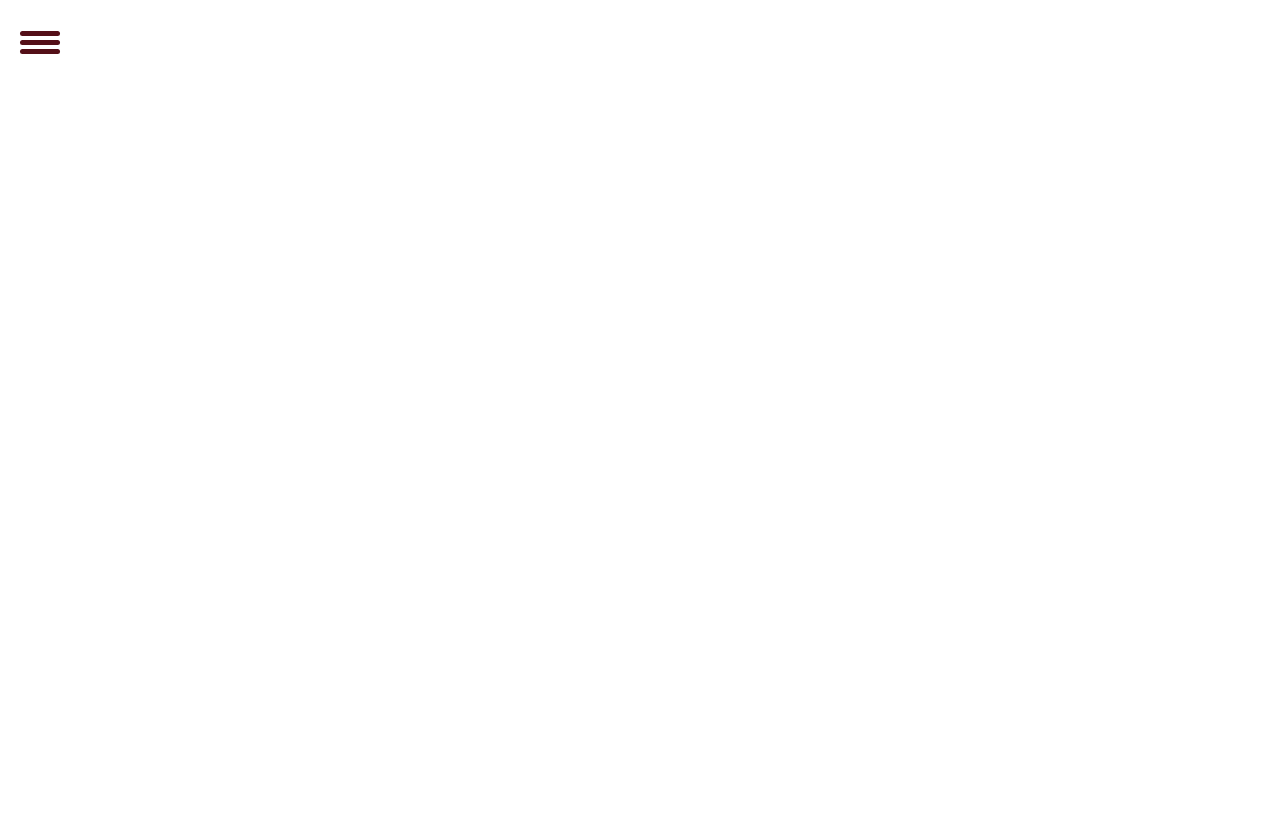
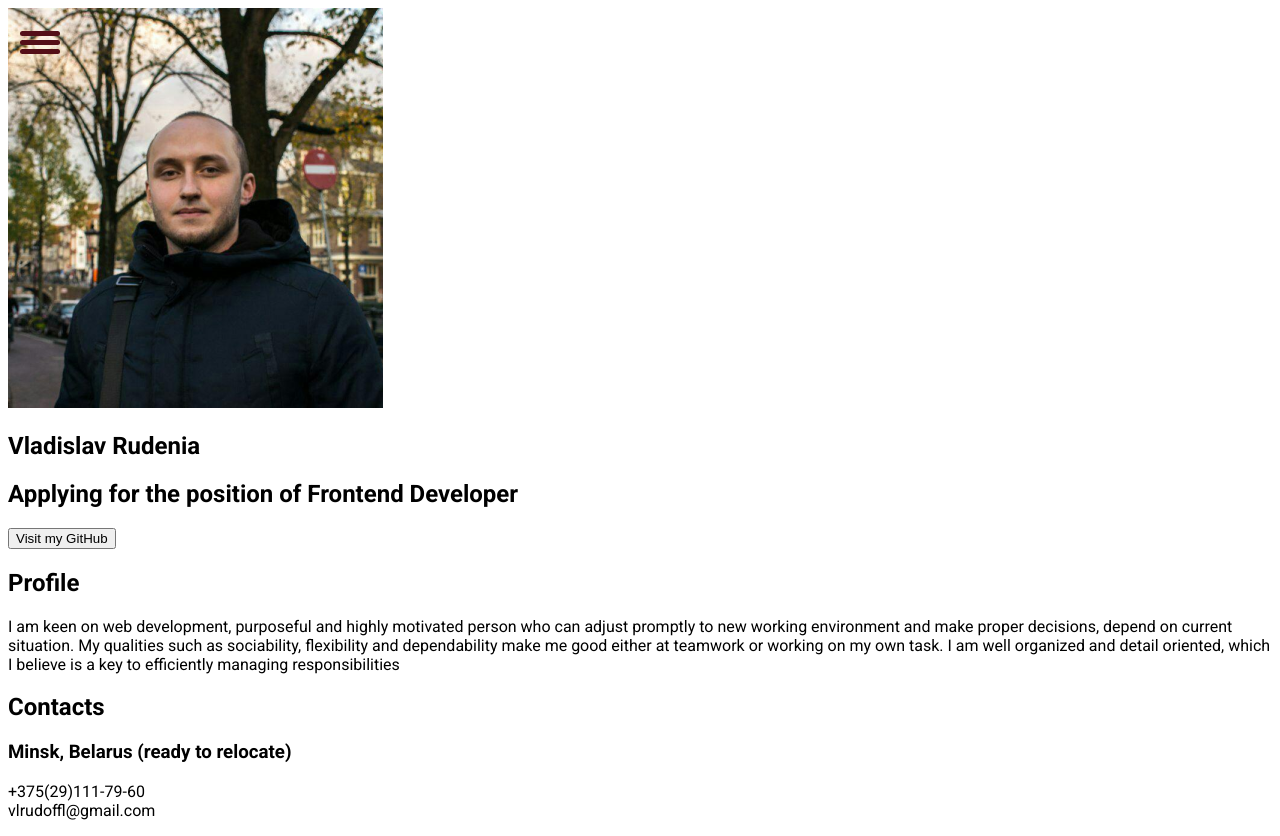
Before and after one commit to vladistty/cv-test, a plain HTML site: page index.html in a window 1280 px wide. Before the commit the page ends 800 px from the top, so only its background shows below. Drawn offline with Linux system fonts and the light colour scheme.

Commit message:
html markup of lobby&about units

```diff
--- a/index.html
+++ b/index.html
@@ -30,6 +30,33 @@
 
         <div class="header__menuBack"></div>
     </header>
+    <main class="main">
+        <article class="lobby">
+            <div class="lobby_body">
+                <img class="lobby__photo" src="images/mobile_photo.png" alt="Photo of Me">
+                <h1 class="lobby__title">Vladislav Rudenia</h1>
+                <h2 class="lobby__text">Applying for the position of Frontend Developer</h2>
+                <button class="linkButton" type="button">Visit my GitHub</buton>
+            </div>
+        </article>
+        <section class="about main__about">
+            <h2 class="about__profile">Profile</h2>
+            <p class="about__text">I am keen on web development, purposeful and highly motivated person who can adjust promptly to new working environment and make proper decisions,
+                 depend on current situation. My qualities such as sociability, flexibility and dependability make me good either at teamwork or working on my own task. I am well organized and detail oriented,
+                 which I believe is a key to efficiently managing responsibilities</p>
+            <div class="contacts">
+                <h2 class="contacts__header">Contacts</h2>
+                <div class="contacts__info">
+                    <h3 class="contacts__location contacts__location_bold">Minsk, Belarus (ready to relocate)</h3>
+                    <p class="contacts__phoneMail">+375(29)111-79-60<br>
+                        vlrudoffl@gmail.com
+                    </p>
+                </div>
+
+
+            </div>
+        </section>
+    </main>
 </body>
 
 </html>
```
